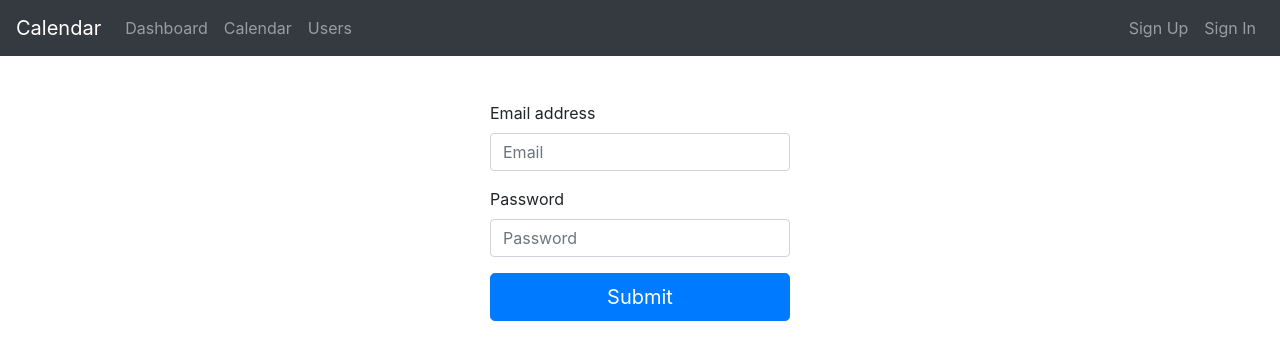
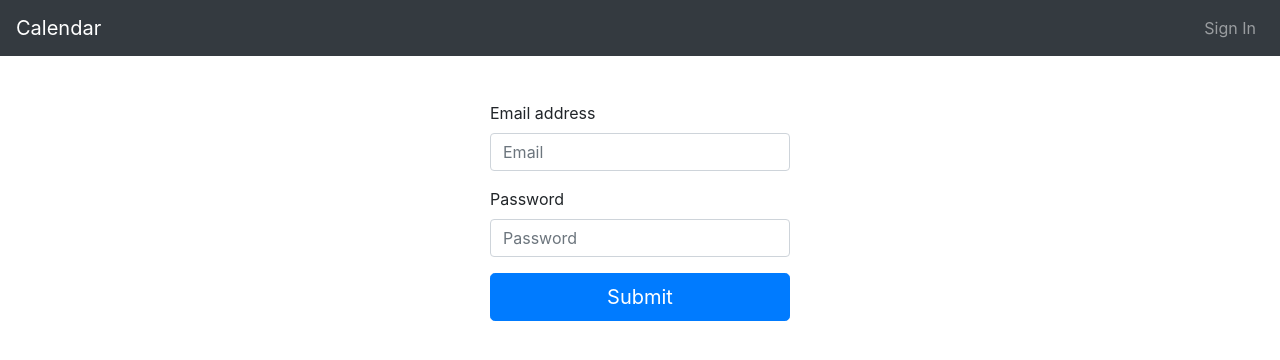
Before and after one commit to lukrai/React-Typescript-Calendar, a React (Create React App) app in the folder client/: page /login in a window 1280 px wide. Shown: the top 360 px of the page. Built offline with nearby package versions, Linux system fonts and the light colour scheme; no server answers.

Commit message:
Navbar fix

```diff
--- a/client/src/App.tsx
+++ b/client/src/App.tsx
@@ -45,7 +45,7 @@ class App extends Component<any, IState> {
             <BrowserRouter>
                 <div>
                     <EventErrorHandler ref={eventErrorHandler => this.eventErrorHandler = eventErrorHandler}>
-                        <Header isAuthenticated={this.state.isAuthenticated} updateUserState={this.updateUserState}/>
+                        <Header isAuthenticated={this.state.isAuthenticated} user={this.state.user} updateUserState={this.updateUserState}/>
                         <Route exact path="/register" component={Register}/>
                         <Route exact path="/login" render={props => <Login {...props} updateUserState={this.updateUserState} triggerErrorToast={this.triggerErrorToast}/>}/>
                         <PrivateRoute exact path="/dashboard" component={Dashboard} isAuthenticated={this.state.isAuthenticated} user={this.state.user}/>
--- a/client/src/components/Header.tsx
+++ b/client/src/components/Header.tsx
@@ -1,6 +1,6 @@
 import React, {Component} from "react";
 import {Link} from "react-router-dom";
-import { withRouter } from "react-router-dom";
+import {withRouter} from "react-router-dom";
 import {logout} from "../common/auth.actions";
 
 class Header extends Component<any> {
@@ -10,31 +10,40 @@ class Header extends Component<any> {
     }
 
     public render() {
+        const {user} = this.props;
         return (
             <nav className="navbar navbar-expand navbar-dark bg-dark" style={{marginBottom: "30px"}}>
                 <Link className="navbar-brand" to="/">Calendar</Link>
 
                 <div className="collapse navbar-collapse">
                     <ul className="navbar-nav mr-auto">
-                        <li className="nav-item">
+                        {this.props.isAuthenticated && <li className="nav-item">
                           <Link className="nav-link" to="/dashboard">Dashboard</Link>
-                        </li>
+                        </li>}
+                        {
+                            this.props.isAuthenticated && user && user.isAdmin
+                                ? [
                                     <li className="nav-item">
                                         <Link className="nav-link" to="/calendar">Calendar</Link>
-                        </li>
+                                    </li>,
                                     <li className="nav-item">
                                         <Link className="nav-link" to="/users">Users</Link>
-                        </li>
+                                    </li>,
+                                ]
+                                : null
+                        }
                     </ul>
 
                     <ul className="nav navbar-nav ml-auto">
-                        {!this.props.isAuthenticated ?
-                            [<li className="nav-item" key="signup">
-                                <Link className="nav-link" to="/register">Sign Up</Link>
-                            </li>,
+                        {
+                            !this.props.isAuthenticated
+                                ? [
                                     <li className="nav-item" key="signin">
                                         <Link className="nav-link" to="/login">Sign In</Link>
-                                </li>] : null}
+                                    </li>,
+                                ]
+                                : null
+                        }
 
                         {this.props.isAuthenticated ?
                             <li className="nav-item">
```
Lines whose indentation alone changed are shown as unchanged.
